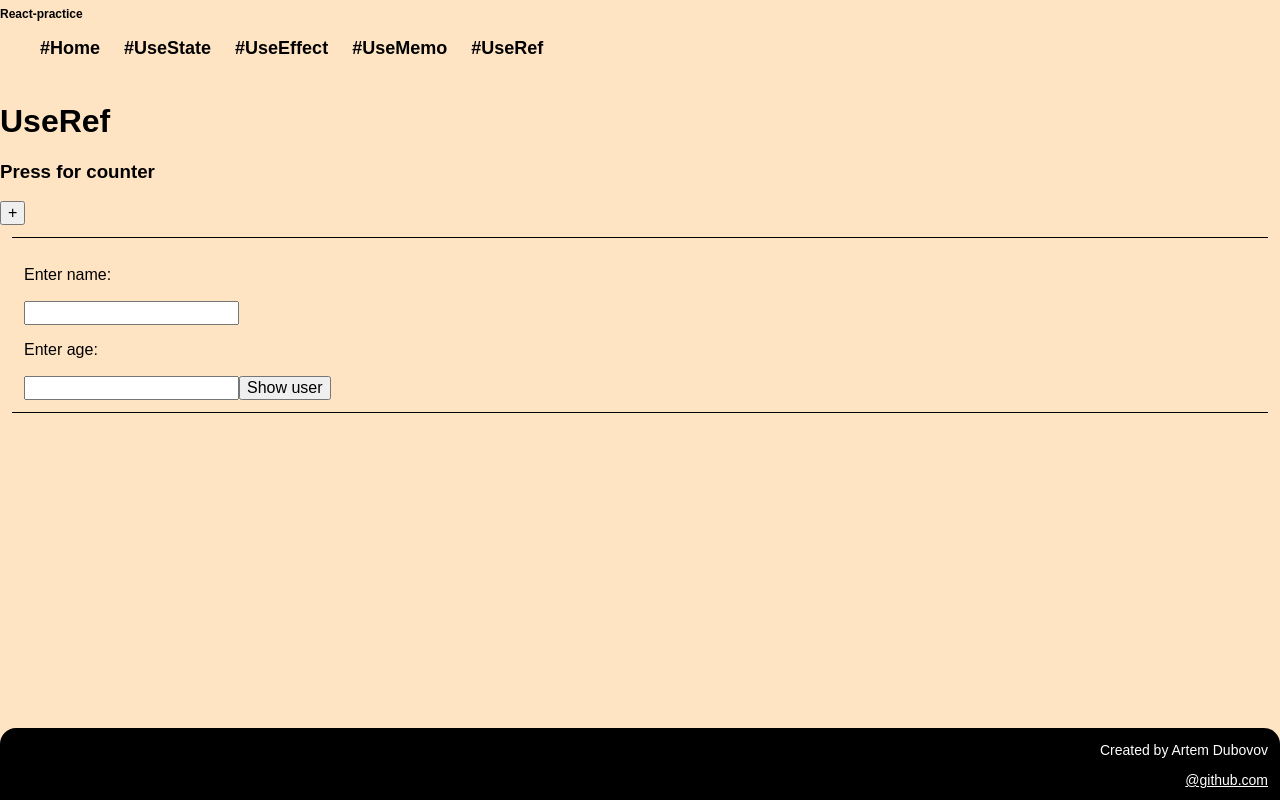
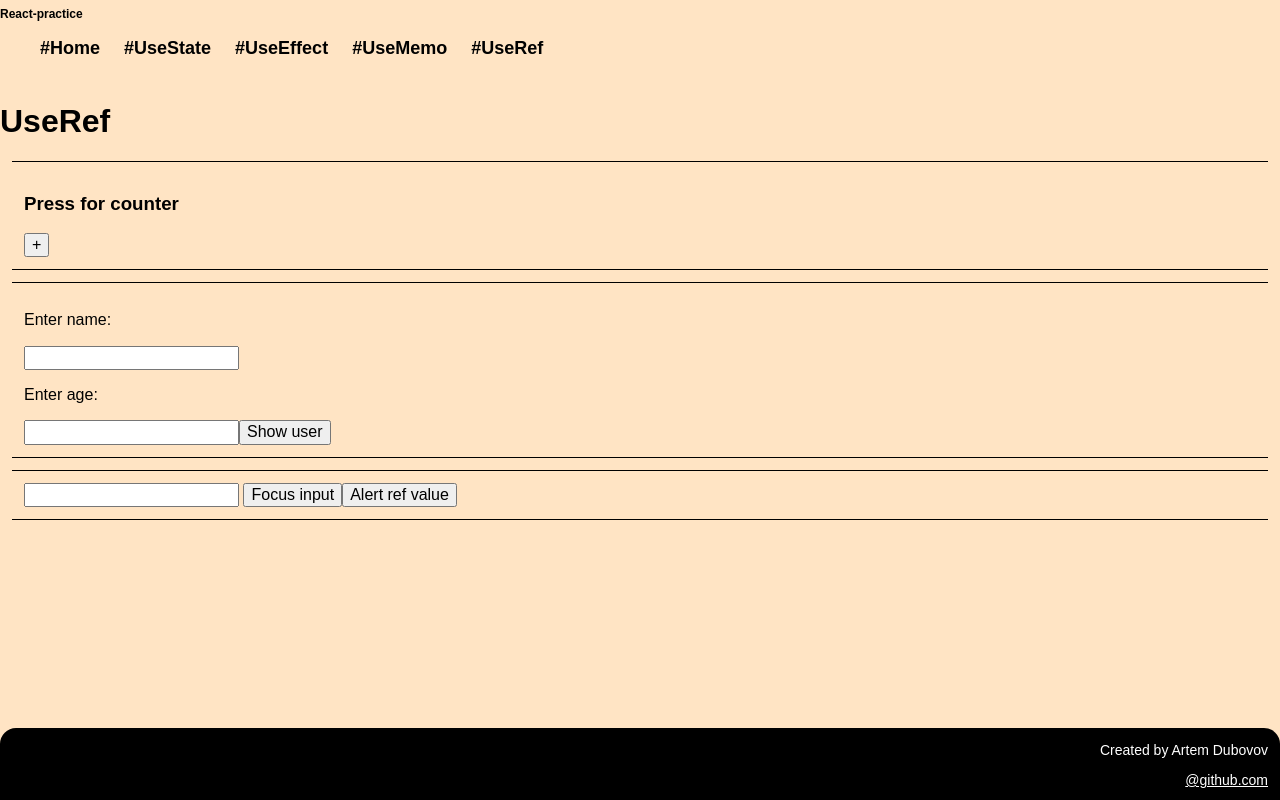
Before and after one commit to ArtemDubovov/-react-practice, a React (Create React App) app: page /useRef in a window 1280 px wide. Built offline with nearby package versions, Linux system fonts and the light colour scheme; a web font is replaced by a local one.

Commit message:
feat: add DomRef component

```diff
--- a/src/pages/useRefPage/components/CounterRef/CounterRef.jsx
+++ b/src/pages/useRefPage/components/CounterRef/CounterRef.jsx
@@ -7,10 +7,10 @@ function CounterRef() {
         alert(`Pressed ${counterRef.current}`);
     };
     return(
-        <>
-        <h3>Press for counter</h3>
-        <button onClick={handleClick}>+</button>
-        </>
+        <div className="wrapper_component">
+            <h3>Press for counter</h3>
+            <button onClick={handleClick}>+</button>
+        </div>
     )
 }
 
--- /dev/null
+++ b/src/pages/useRefPage/components/DomRef/DomRef.jsx
@@ -0,0 +1,13 @@
+import React, { useRef } from "react";
+import InputDomRef from "./InputDomRef";
+
+function DomRef() {
+    const inputRef = useRef(null);
+    return (
+        <div className="wrapper_component">
+            <InputDomRef ref={inputRef} />
+        </div>
+    )
+}
+
+export default DomRef;
--- /dev/null
+++ b/src/pages/useRefPage/components/DomRef/InputDomRef.jsx
@@ -0,0 +1,14 @@
+import React from "react";
+
+function InputDomRef({ref}) {
+    const alertRefValue = () => alert(ref.current.value);
+    return (
+        <>
+            <input ref={ref}/> {/* Аттачим ref к объекту DOM */}
+            <button onClick={() => ref.current.focus()}>Focus input</button>
+            <button onClick={alertRefValue}>Alert ref value</button>
+        </>
+    )
+}
+
+export default InputDomRef;
--- a/src/pages/useRefPage/useRefPage.jsx
+++ b/src/pages/useRefPage/useRefPage.jsx
@@ -1,6 +1,7 @@
 import React from "react";
 import CounterRef from "./components/CounterRef/CounterRef";
 import RefObj from "./components/RefObj/RefObj";
+import DomRef from "./components/DomRef/DomRef";
 
 function UseRefPage() {
     return (
@@ -8,6 +9,7 @@ function UseRefPage() {
             <h1>UseRef</h1>
             <CounterRef />
             <RefObj />
+            <DomRef />
         </div>
     )
 }
```
